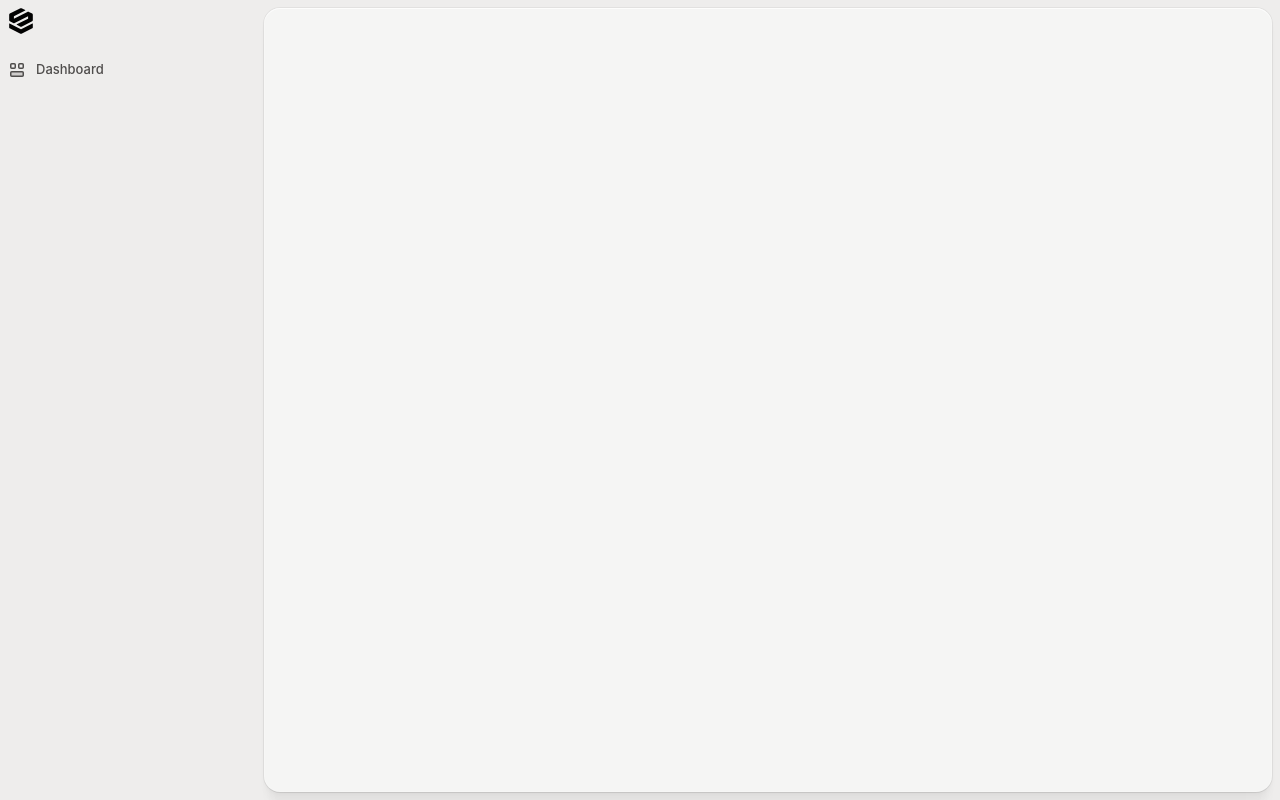
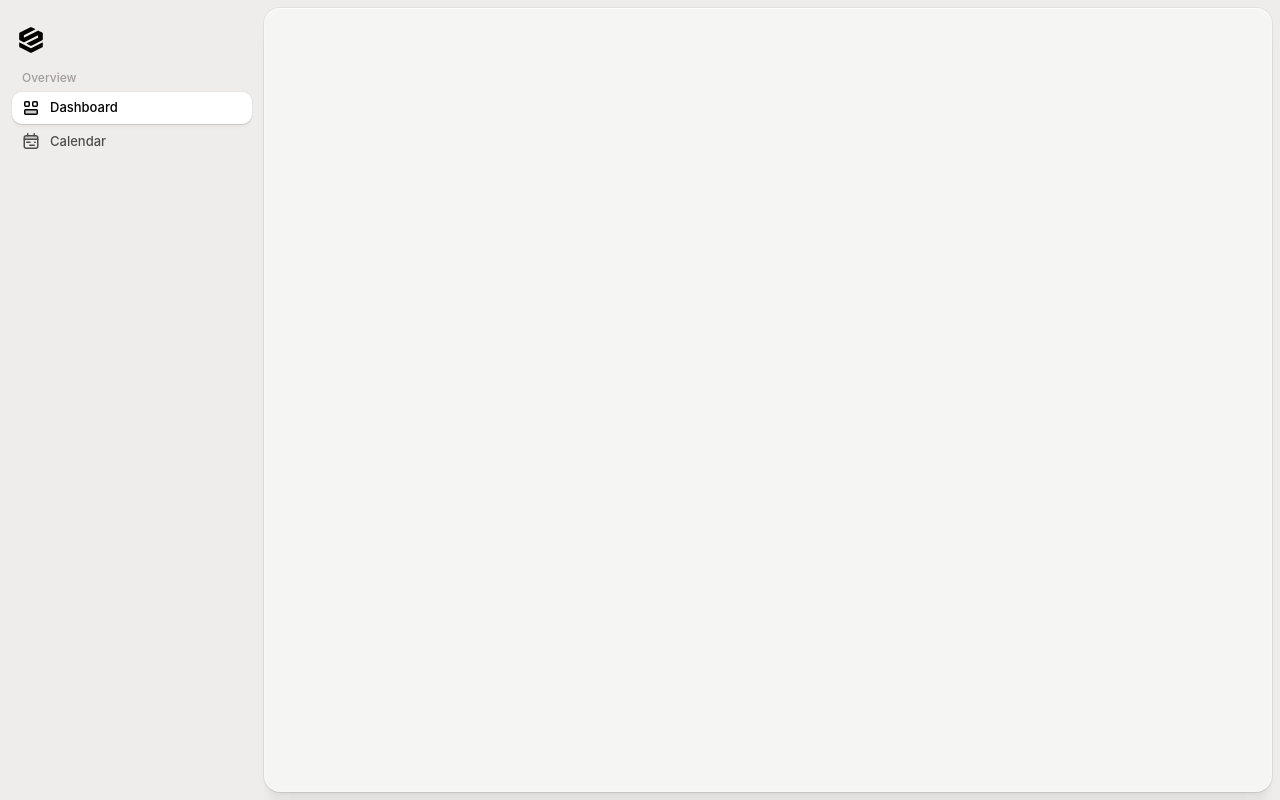
Before and after one commit to sebastiano-guerriero/lab01-shopwrk-layout, a React (Vite) app: page / in a window 1280 px wide. Built offline with nearby package versions, Linux system fonts and the light colour scheme; a web font is replaced by a local one.

Commit message:
Add NavItem and NavList components to sidebar in App; integrate Calendar icon for improved navigation

```diff
--- a/App.tsx
+++ b/App.tsx
@@ -1,4 +1,7 @@
 import Logo from "./components/Logo";
+import NavItem from "./components/NavItem";
+import NavList from "./components/NavList";
+import { CalendarPlanningOutlineDuo18 } from "./components/icons/CalendarPlanningOutlineDuo18";
 import { GridLayout5OutlineDuo18 } from "./components/icons/GridLayout5OutlineDuo18";
 
 export default function App() {
@@ -6,21 +9,24 @@ export default function App() {
     <main className="h-screen p-2">
       <div className="grid grid-cols-[256px_1fr] h-full">
         {/* sidebar */}
-        <aside>
-          <header>
+        <aside className="pl-1 pr-3">
+          <header className="pl-1.5 pt-[19px] flex items-center relative mb-[19px]">
             <Logo />
 
-            <button></button>
+            <button className="size-8 rounded-[10px] flex absolute">
+
+            </button>
           </header>
 
-          <ul>
-            <li>
-              <button className="h-8 flex items-center gap-2.5 w-full text-contrast-medium">
-                <GridLayout5OutlineDuo18 duoOpacity={0.2} />
-                <span>Dashboard</span>
-              </button>
-            </li>
-          </ul>
+          <NavList label="Overview">
+            <NavItem selected icon={<GridLayout5OutlineDuo18 duoOpacity={0.2} />}>
+              Dashboard
+            </NavItem>
+
+            <NavItem icon={<CalendarPlanningOutlineDuo18 duoOpacity={0.2} />}>
+              Calendar
+            </NavItem>
+          </NavList>
         </aside>
 
         {/* main container */}
--- /dev/null
+++ b/components/NavItem.tsx
@@ -0,0 +1,24 @@
+import type { ReactNode } from "react";
+
+type NavItemProps = {
+  icon: ReactNode;
+  children: ReactNode;
+  selected?: boolean;
+};
+
+export default function NavItem({ icon, children, selected = false }: NavItemProps) {
+  return (
+    <button
+      aria-current={selected ? "page" : undefined}
+      className={`h-8 flex items-center gap-2.5 w-full rounded-[10px] px-2.5 ${
+        selected
+          ? "bg-background text-contrast-high light:shadow-[0px_0px_0px_1px_rgba(0,0,0,0.03),0px_1px_0px_rgba(0,0,0,0.06),0px_5px_2px_rgba(0,0,0,0.01),0px_3px_2px_rgba(0,0,0,0.02),0px_1px_1px_rgba(0,0,0,0.04),0px_0px_1px_rgba(0,0,0,0.05),inset_0px_0px_0px_1px_rgba(255,255,255,0.15),inset_0px_1px_0px_rgba(255,255,255,0.7)] dark:shadow-[0px_0px_0px_1px_rgba(0,0,0,0.05),0px_1px_0px_rgba(0,0,0,0.06),0px_5px_2px_rgba(0,0,0,0.01),0px_3px_2px_rgba(0,0,0,0.02),0px_1px_1px_rgba(0,0,0,0.04),0px_0px_1px_rgba(0,0,0,0.05),inset_0px_0px_0px_1px_rgba(255,255,255,0.05),inset_0px_1px_0px_rgba(255,255,255,0.11)] dark:bg-linear-to-t dark:from-transparent dark:to-white/10"
+
+          : "text-contrast-medium hover:bg-contrast-high/5 dark:hover:bg-contrast-high/7 hover:text-contrast-high"
+      }`}
+    >
+      {icon}
+      <span>{children}</span>
+    </button>
+  );
+}
--- /dev/null
+++ b/components/NavList.tsx
@@ -0,0 +1,25 @@
+import { Children, useId, type ReactNode } from "react";
+
+type NavListProps = {
+  children: ReactNode;
+  label?: ReactNode;
+};
+
+export default function NavList({ children, label }: NavListProps) {
+  const labelId = useId();
+
+  return (
+    <nav aria-labelledby={label ? labelId : undefined}>
+      {label ? (
+        <p id={labelId} className="px-2.5 mb-2 text-sm text-contrast-low leading-none">
+          {label}
+        </p>
+      ) : null}
+      <ul className="flex flex-col gap-0.5">
+        {Children.map(children, (child) => (
+          <li>{child}</li>
+        ))}
+      </ul>
+    </nav>
+  );
+}
--- /dev/null
+++ b/components/icons/CalendarPlanningOutlineDuo18.tsx
@@ -0,0 +1,16 @@
+import type { SVGProps } from "react";
+
+export type CalendarPlanningOutlineDuo18Props = SVGProps<SVGSVGElement> & {
+  strokeWidth?: number | string;
+  duoOpacity?: number | string;
+};
+
+export function CalendarPlanningOutlineDuo18({
+  strokeWidth = 1.5,
+  duoOpacity = 0.2,
+  ...props
+}: CalendarPlanningOutlineDuo18Props) {
+  return (
+    <svg xmlns="http://www.w3.org/2000/svg" width={18} height={18} viewBox="0 0 18 18" {...props}><path d="M2.25 4.75C2.25 3.64543 3.14543 2.75 4.25 2.75H13.75C14.8546 2.75 15.75 3.64543 15.75 4.75V6.25H2.25V4.75Z" fill="currentColor" data-color="color-2" data-stroke="none" opacity={duoOpacity}></path> <path d="M5.75 2.75V0.75" stroke="currentColor" strokeWidth={strokeWidth} strokeLinecap="round" strokeLinejoin="round" fill="none"></path> <path d="M12.25 2.75V0.75" stroke="currentColor" strokeWidth={strokeWidth} strokeLinecap="round" strokeLinejoin="round" fill="none"></path> <path d="M13.75 2.75H4.25C3.14543 2.75 2.25 3.64543 2.25 4.75V13.25C2.25 14.3546 3.14543 15.25 4.25 15.25H13.75C14.8546 15.25 15.75 14.3546 15.75 13.25V4.75C15.75 3.64543 14.8546 2.75 13.75 2.75Z" stroke="currentColor" strokeWidth={strokeWidth} strokeLinecap="round" strokeLinejoin="round" fill="none"></path> <path d="M2.25 6.25H15.75" stroke="currentColor" strokeWidth={strokeWidth} strokeLinecap="round" strokeLinejoin="round" fill="none"></path> <path d="M4.75 9.25H8" stroke="currentColor" strokeWidth={strokeWidth} strokeLinecap="round" strokeLinejoin="round" fill="none"></path> <path d="M12.75 9.25H13.25" stroke="currentColor" strokeWidth={strokeWidth} strokeLinecap="round" strokeLinejoin="round" fill="none"></path> <path d="M7.75 12.25H12.25" stroke="currentColor" strokeWidth={strokeWidth} strokeLinecap="round" strokeLinejoin="round" fill="none"></path></svg>
+  );
+}
```
